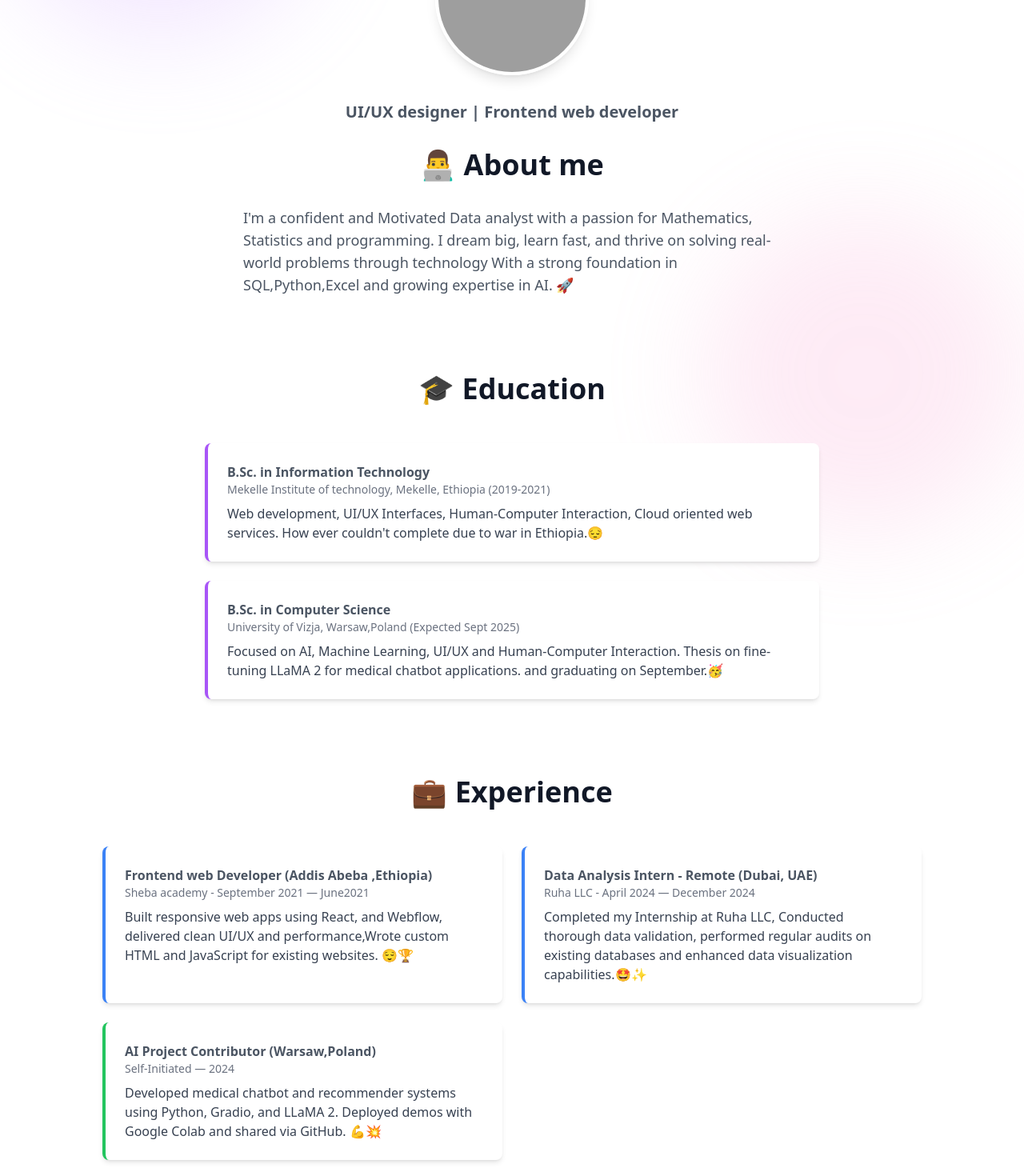
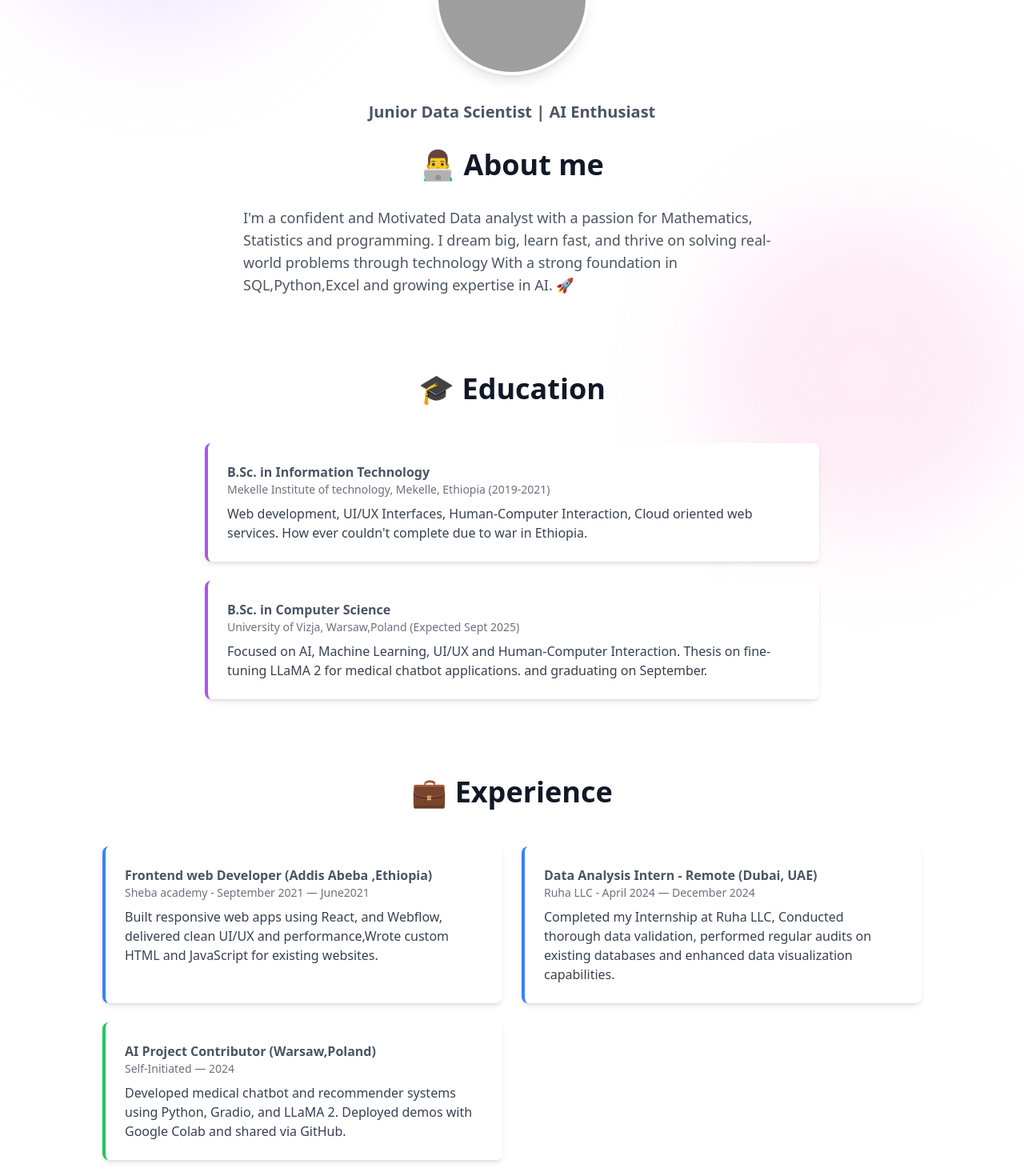
Before and after one commit to BirukZenebe1/Portofolio, a React (Create React App) app: page / in a window 1280 px wide. Shown: the part 254-1724 px from the top of the page at 80% size. Built offline with nearby package versions, Linux system fonts and the light colour scheme; grey boxes are pictures that could not be loaded.

Commit message:
Update profile

```diff
--- a/src/Portfolio.jsx
+++ b/src/Portfolio.jsx
@@ -50,7 +50,7 @@ export default function Portfolio() {
   const skills = [
     "React.js/ Typescript.JS",
     "Power BI",
-    "Figma",
+    "Fine-tuning Models",
     "HTML/CSS/JavaScript",
     "UI Design",
     "Wireframing",
@@ -58,14 +58,14 @@ export default function Portfolio() {
     "SQL/ Postgres",
     "Python",
     "Webflow",
-    "Adobe",
-    "Usability Testing",
+    "Deep Learning",
+    "Pytorch, Tensorflow",
   ];
 
   const skillIcons = {
     "React.js/ Typescript.JS": "⚛️🧩",
     "Power BI": "🌬️",
-    Figma: "🎨",
+    "Fine-tuning Models": "🎨",
     "HTML/CSS/JavaScript": "💻",
     "UI Design": "🧩",
     Wireframing: "🗺️",
@@ -73,8 +73,8 @@ export default function Portfolio() {
     "SQL/ Postgres": "🗃️",
     "Python": "🐍",
     "Webflow": "🌐",
-    "Adobe": "🖌️",
-    "Usability Testing": "🧪",
+    "Deep Learning": "🖌️",
+    "Pytorch, Tensorflow": "🧪",
   };
 
   return (
@@ -115,7 +115,7 @@ export default function Portfolio() {
                           animate={{ opacity: 1 }}
                           transition={{ delay: 0.3 }}
                       >
-                          UI/UX designer | Frontend web developer
+                        Junior Data Scientist | AI Enthusiast
                       </motion.p>
                       <h2 className="text-4xl font-semibold text-center mb-12">👨‍💻 About me</h2>
                       <motion.p
@@ -144,7 +144,7 @@ export default function Portfolio() {
                     <p className="text-sm text-gray-500">Mekelle Institute of technology, Mekelle, Ethiopia (2019-2021)</p>
                     <p className="text-gray-700 mt-2">
                       Web development, UI/UX Interfaces, Human-Computer Interaction, Cloud oriented web services. How
-                      ever couldn't complete due to war in Ethiopia.😔
+                      ever couldn't complete due to war in Ethiopia.
                     </p>
                   </motion.div>
                   <motion.div
@@ -158,7 +158,7 @@ export default function Portfolio() {
                     <p className="text-sm text-gray-500">University of Vizja, Warsaw,Poland (Expected Sept 2025)</p>
                     <p className="text-gray-700 mt-2">
                       Focused on AI, Machine Learning, UI/UX and Human-Computer Interaction. Thesis on fine-tuning LLaMA 2
-                      for medical chatbot applications. and graduating on September.🥳
+                      for medical chatbot applications. and graduating on September.
                     </p>
                   </motion.div>
                 </div>
@@ -179,7 +179,7 @@ export default function Portfolio() {
                     <p className="text-sm text-gray-500"> Sheba academy - September 2021 — June2021 </p>
                     <p className="text-gray-700 mt-2">
                       Built responsive web apps using React, and Webflow, delivered clean UI/UX and performance,Wrote custom
-                      HTML and JavaScript for existing websites. 😌🏆
+                      HTML and JavaScript for existing websites.
                     </p>
                   </motion.div>
                   <motion.div
@@ -193,7 +193,7 @@ export default function Portfolio() {
                     <p className="text-sm text-gray-500">Ruha LLC - April 2024 — December 2024</p>
                     <p className="text-gray-700 mt-2">
                       Completed my Internship at Ruha LLC, Conducted thorough data validation, performed regular audits on
-                      existing databases and enhanced data visualization capabilities.🤩✨
+                      existing databases and enhanced data visualization capabilities.
                     </p>
                   </motion.div>
                   <motion.div
@@ -207,7 +207,7 @@ export default function Portfolio() {
                     <p className="text-sm text-gray-500">Self-Initiated — 2024</p>
                     <p className="text-gray-700 mt-2">
                       Developed medical chatbot and recommender systems using Python, Gradio, and LLaMA 2. Deployed demos with
-                      Google Colab and shared via GitHub. 💪💥
+                      Google Colab and shared via GitHub.
                     </p>
                   </motion.div>
                 </div>
```
